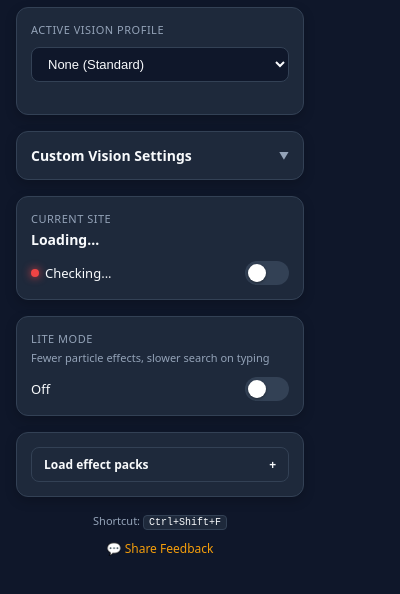
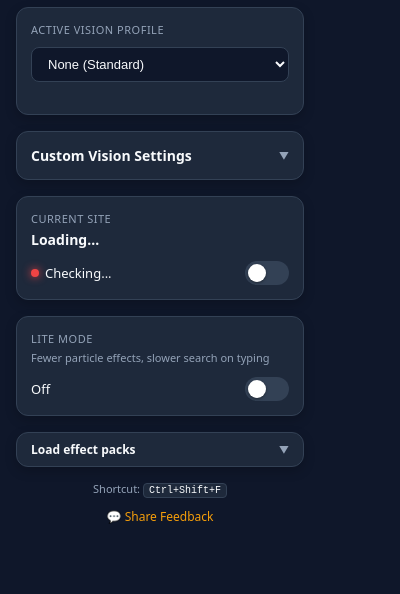
Before and after one commit to ya8282/oculist, a browser extension: page extension/popup.html in a window 400 px wide. Shown: the part 62-656 px from the top of the page. Drawn offline with Linux system fonts and the light colour scheme.

Commit message:
fix(popup): fit the closed popup in 580px with a header-style pack picker (oculist-212s)
The pack picker toggle now uses the Custom Vision Settings disclosure
pattern: borderless header button with a chevron that rotates on
aria-expanded. Closed popup body.scrollHeight drops from 606 to 580.
The chevron carries empty alt text so it stays out of the accessible name.

```diff
--- a/extension/popup.html
+++ b/extension/popup.html
@@ -451,13 +451,15 @@
       line-height: 1.4;
     }
 
+    /* Header-style disclosure, same look as summary.configure-summary. The panel is the card. */
+    .panel.pack-panel { padding: 0; margin-bottom: 14px; }
+
     .pack-picker-btn {
       width: 100%;
       background: transparent;
       color: var(--text);
-      border: 1px solid var(--border);
-      border-radius: 8px;
-      padding: 8px 12px;
+      border: 0;
+      padding: 8px 14px;
       font-family: inherit;
       font-size: 12px;
       font-weight: 600;
@@ -467,7 +469,14 @@
       align-items: center;
     }
 
-    .pack-picker-btn:hover { border-color: var(--primary); }
+    .pack-picker-btn::after {
+      content: "▼" / "";
+      font-size: 10px;
+      color: var(--text-muted);
+      transition: transform 0.2s;
+    }
+
+    .pack-picker-btn[aria-expanded="true"]::after { transform: rotate(180deg); }
 
     .pack-picker-btn:focus-visible,
     .pack-row input:focus-visible,
@@ -478,6 +487,7 @@
 
     .pack-picker-list { margin-top: 10px; display: flex; flex-direction: column; gap: 8px; }
     .pack-picker-list[hidden] { display: none; }
+    #pack-picker { margin-top: 0; padding: 0 14px 14px; }
 
     .pack-row {
       display: flex;
@@ -678,9 +688,9 @@
   </div>
 
   <!-- Effect Packs Panel -->
-  <div class="panel">
+  <div class="panel pack-panel">
     <button type="button" id="pack-picker-toggle" class="pack-picker-btn" aria-expanded="false" aria-controls="pack-picker">
-      <span>Load effect packs</span><span aria-hidden="true">+</span>
+      Load effect packs
     </button>
     <div id="pack-picker" class="pack-picker-list" hidden>
       <div id="pack-rows" class="pack-picker-list" style="margin-top: 0;" role="group" aria-label="Effect packs"></div>
```
Also changed, not shown: test/popup_pack_picker.test.js (+22 -0 lines).
